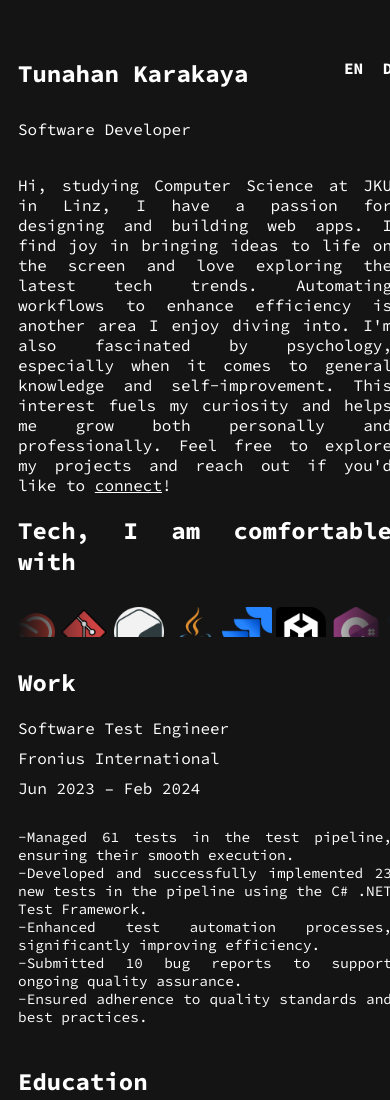
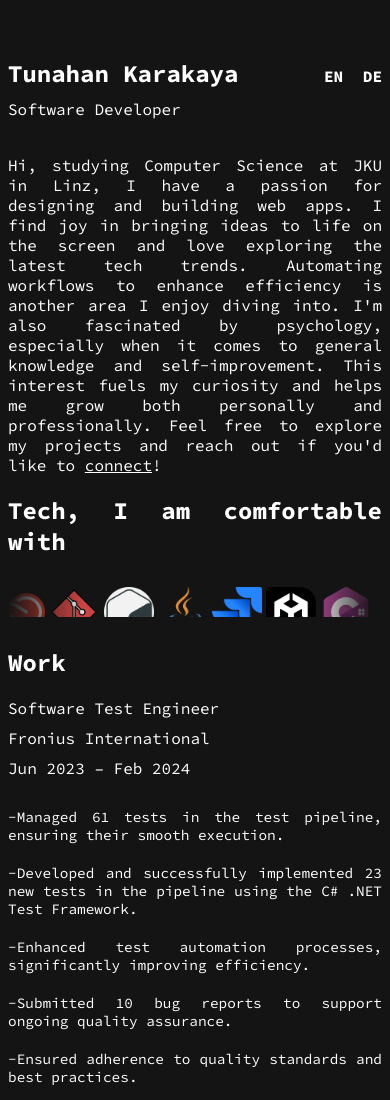
Before and after one commit to devtunahan/tunahan.at, a plain HTML site: page index.html in a window 390 px wide. Shown: the top 1100 px of the page. Drawn offline with Linux system fonts and the light colour scheme.

Commit message:
added few changes to style

```diff
--- a/shared/style.css
+++ b/shared/style.css
@@ -40,7 +40,7 @@ body {
 }
 
 .occupation {
-  margin-top: 30px; /* Increased margin to avoid overlap */
+  margin-top: 10px; /* Increased margin to avoid overlap */
   padding-bottom: 20px;
 }
 
@@ -61,6 +61,7 @@ body {
 }
 
 .content-list-item {
+  margin-bottom: 20px;
   list-style-type: "-";
 }
 
@@ -80,7 +81,7 @@ body {
 }
 
 .marquee--8 {
-  --marquee-item-width: 20px;
+  --marquee-item-width: 30px;
   --marquee-item-height: 60px;
   --marquee-duration: 36s;
   --marquee-items: 8;
@@ -231,7 +232,7 @@ a {
 
 .language-toggle {
   position: absolute;
-  top: 0;
+  top: 8px;
   right: 0;
   margin-top: 0;
 }
@@ -258,10 +259,9 @@ a {
 @media (max-width: 768px) {
   .container {
     width: 100%;
-    padding: 0 10px;
   }
 
-  .name-container, .education-item, .work-item {
+  .education-item, .work-item {
     flex-direction: column;
     align-items: flex-start;
   }
@@ -315,6 +315,7 @@ a {
 
   .content-list-item {
     font-size: 0.9em;
+    margin-bottom: 20px;
   }
 
   .marquee {
```
